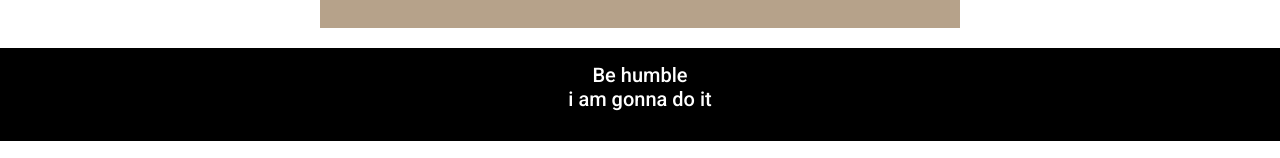
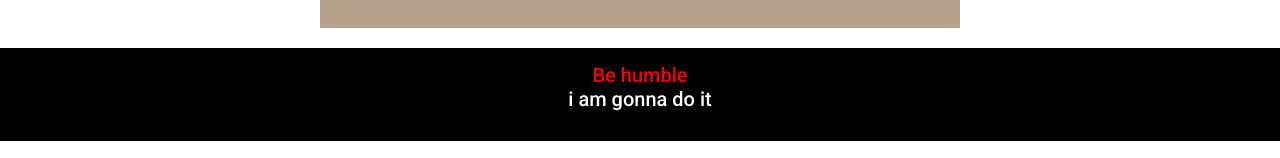
Before and after one commit to Shahriyar001/aid-for-humanity, a plain HTML site: page index.html in a window 1280 px wide. Shown: the part 3535-3693 px from the top of the page. Drawn offline with Linux system fonts and the light colour scheme.

Commit message:
final part

```diff
--- a/index.html
+++ b/index.html
@@ -169,7 +169,7 @@
 
 </body>
 <footer>
-    <p> Be humble <br> i am gonna do it</p>
+    <p><span class="red">Be humble</span><br> i am gonna do it</p>
 </footer>
 
 </html>
--- a/style.css
+++ b/style.css
@@ -145,6 +145,10 @@ form {
     background-color: rgb(227, 194, 151);
 }
 
+.red {
+    color: red;
+}
+
 .last-flexible {
     display: flex;
     margin-bottom: 50px;
```
